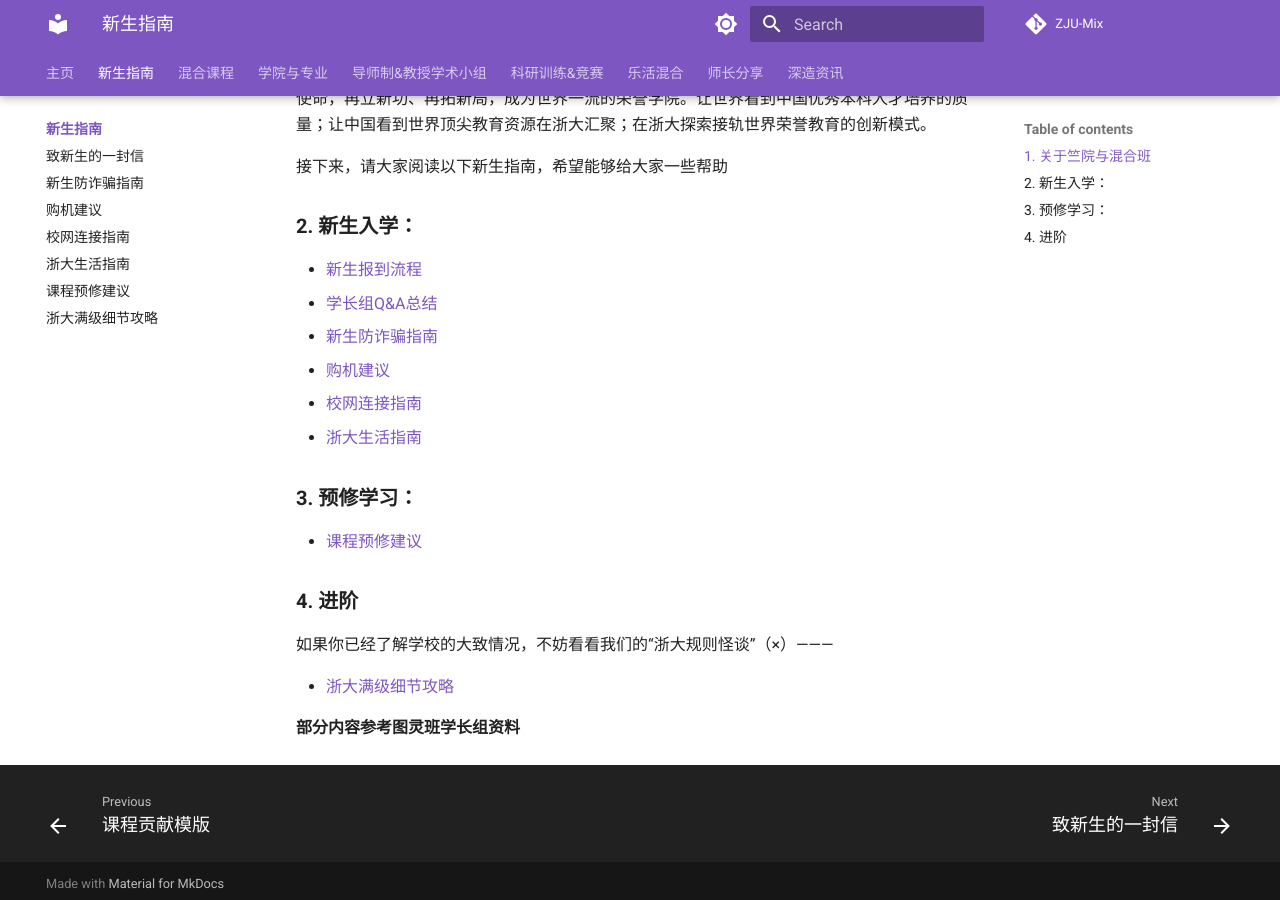
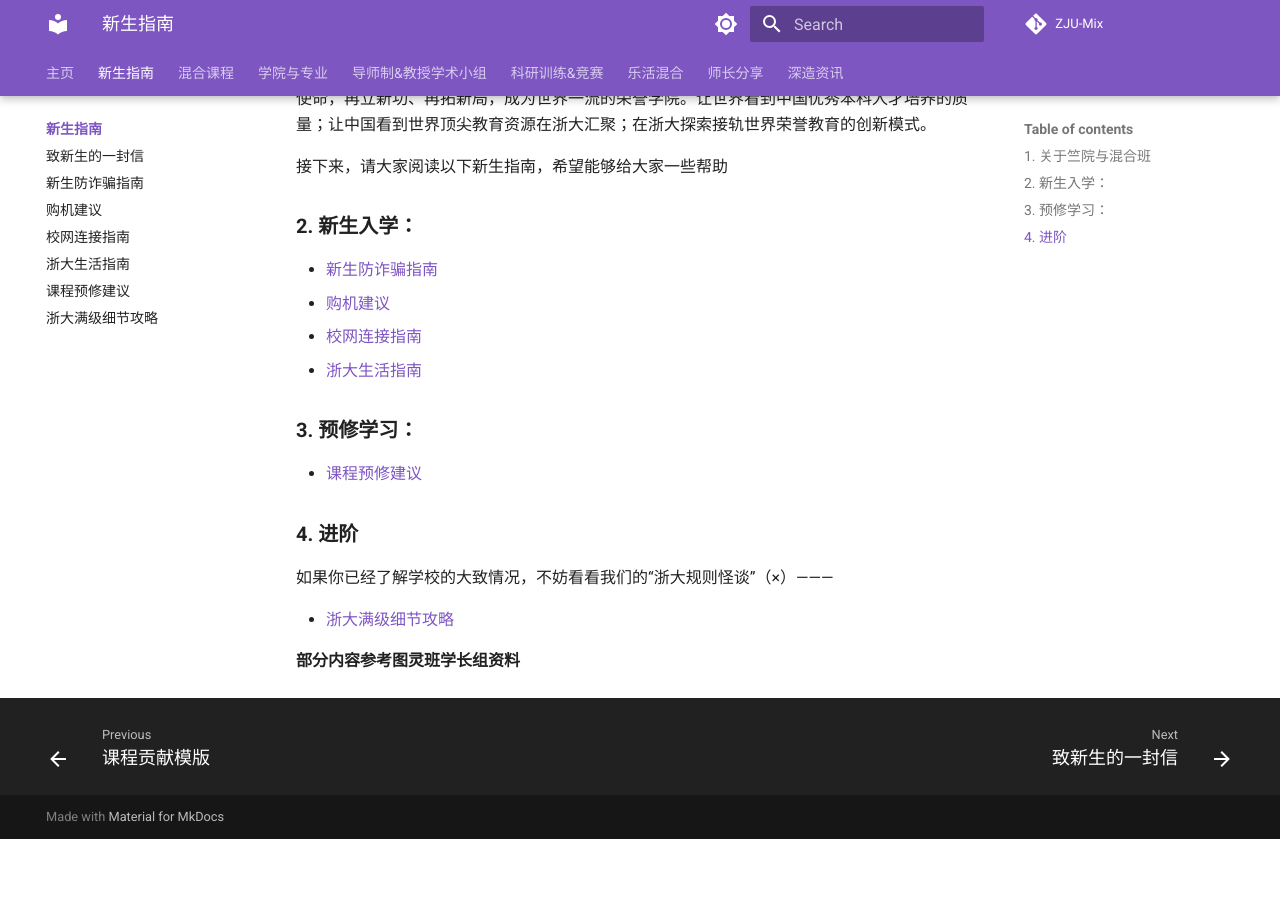
Before and after one commit to ZJU-Mix/ourMIX, an MkDocs documentation site: the page built from docs/entrance/index.md, in a window 1280 px wide and 900 px high, scrolled down 497 px. Built offline with MkDocs 1.6.1 and Material for MkDocs 9.7.7, drawn with Linux system fonts in a browser that asks for light colours; comment, search, counter and statistics services are not loaded; after the commit the page ends 1336 px from its top, so only the background shows below that.

Commit message:
Update index.md

```diff
--- a/docs/entrance/index.md
+++ b/docs/entrance/index.md
@@ -10,8 +10,6 @@
 接下来，请大家阅读以下新生指南，希望能够给大家一些帮助
 
 ### 2. 新生入学：
-- [新生报到流程](process.md)
-- [学长组Q&A总结](QA.md)
 - [新生防诈骗指南](protect.md)
 - [购机建议](computer.md)
 - [校网连接指南](wifi.md)
```
